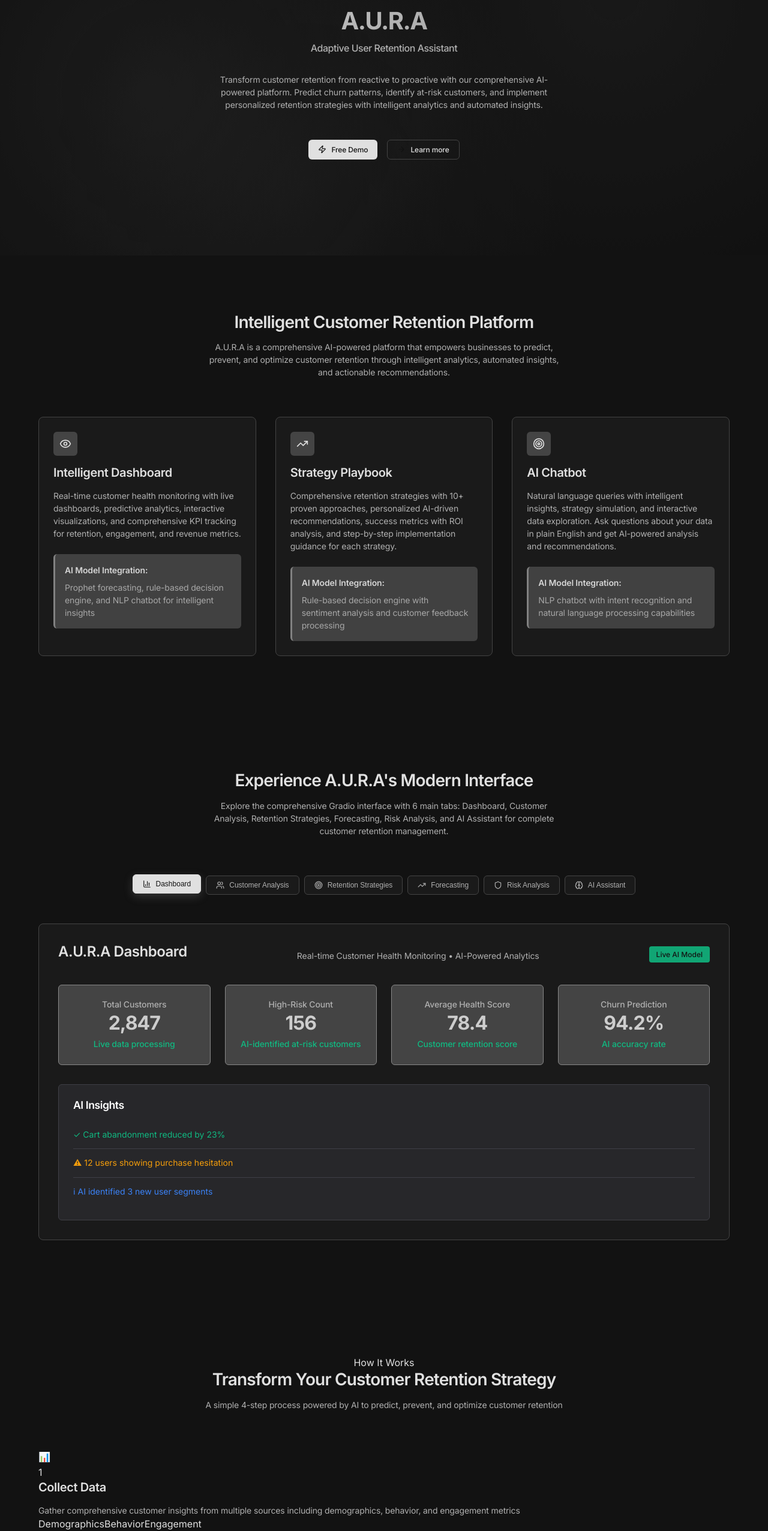
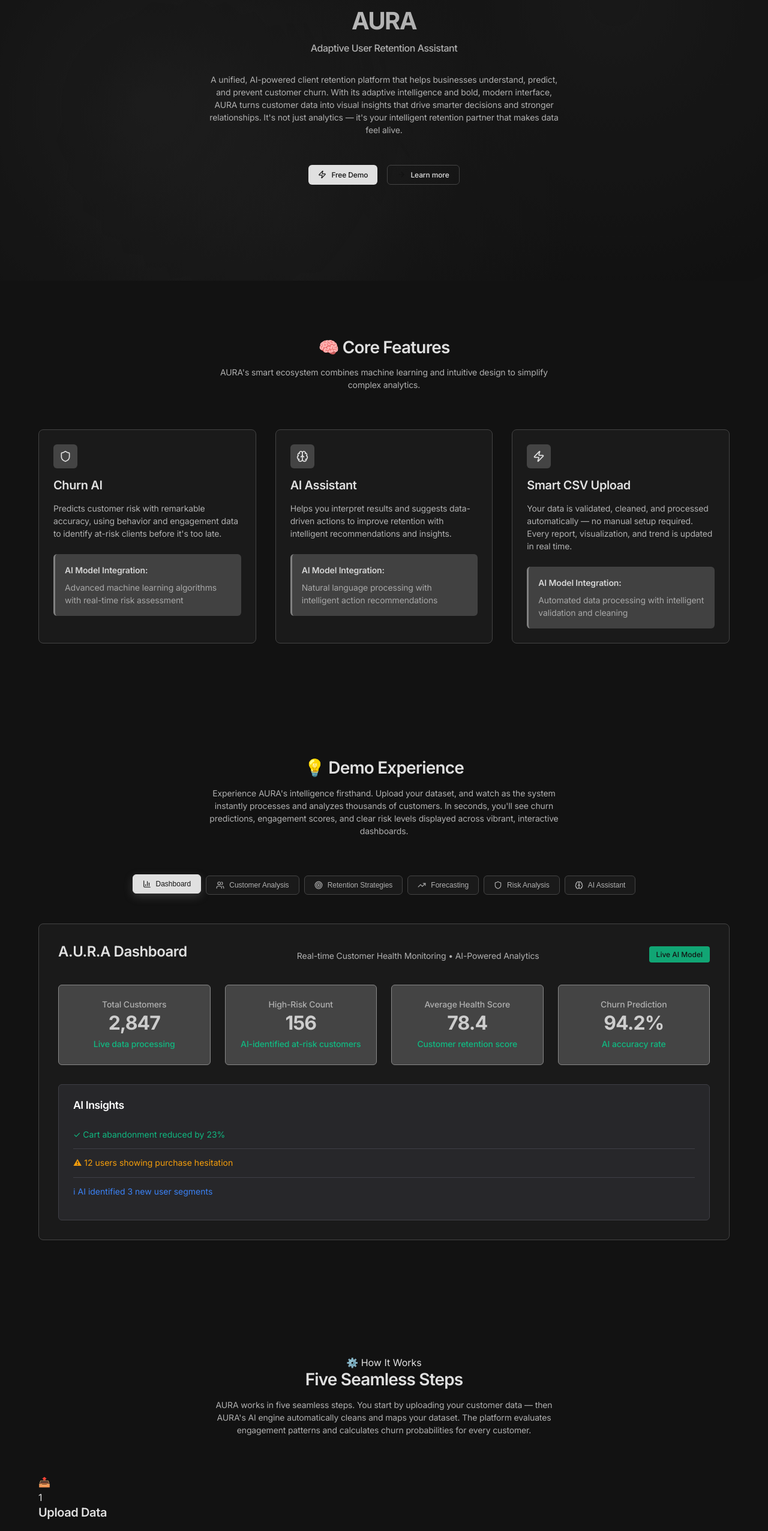
Before and after one commit to aya-archive/L, a React (Vite) app: page / in a window 1280 px wide. Shown: the part 180-2733 px from the top of the page at 60% size. Built offline with nearby package versions, Linux system fonts and the light colour scheme.

Commit message:
Remake page with new AURA Overview content and enhanced dramatic design

```diff
--- a/src/App.tsx
+++ b/src/App.tsx
@@ -161,13 +161,14 @@ function App() {
       <section id="hero" className="hero-section">
         <div className="container">
           <div className="hero-container">
-                   <h1 id="hero-title" className="hero-title">A.U.R.A</h1>
+                   <h1 id="hero-title" className="hero-title">AURA</h1>
                    <h2 id="hero-subtitle" className="hero-subtitle">Adaptive User Retention Assistant</h2>
                    <p id="hero-description" className="hero-description">
-                     Transform customer retention from reactive to proactive with our comprehensive
-                     AI-powered platform. Predict churn patterns, identify at-risk customers, and
-                     implement personalized retention strategies with intelligent analytics and
-                     automated insights.
+                     A unified, AI-powered client retention platform that helps businesses understand,
+                     predict, and prevent customer churn. With its adaptive intelligence and bold,
+                     modern interface, AURA turns customer data into visual insights that drive smarter
+                     decisions and stronger relationships. It's not just analytics — it's your
+                     intelligent retention partner that makes data feel alive.
                    </p>
           <div id="hero-buttons" className="hero-buttons">
             <button id="request-demo-btn" className="btn-primary" onClick={() => window.open('https://huggingface.co/spaces/AURArkiv/A4LABS', '_blank')}>
@@ -189,60 +190,55 @@ function App() {
         <div className="container">
           <div className="features-container">
                    <div id="features-header" className="section-header">
-                     <h2 id="features-title" className="section-title">Intelligent Customer Retention Platform</h2>
+                     <h2 id="features-title" className="section-title">🧠 Core Features</h2>
                      <p id="features-description" className="section-description">
-                       A.U.R.A is a comprehensive AI-powered platform that empowers businesses to predict,
-                       prevent, and optimize customer retention through intelligent analytics, automated
-                       insights, and actionable recommendations.
+                       AURA's smart ecosystem combines machine learning and intuitive design to simplify complex analytics.
                      </p>
                    </div>
 
           <div id="features-grid" className="features-grid">
                      <div id="feature-1" className="feature-card">
                        <div className="feature-icon-container">
-                         <Eye className="feature-icon" />
+                         <Shield className="feature-icon" />
                        </div>
-                       <h3 id="feature-1-title" className="feature-title">Intelligent Dashboard</h3>
+                       <h3 id="feature-1-title" className="feature-title">Churn AI</h3>
                        <p id="feature-1-description" className="feature-description">
-                         Real-time customer health monitoring with live dashboards, predictive analytics,
-                         interactive visualizations, and comprehensive KPI tracking for retention,
-                         engagement, and revenue metrics.
+                         Predicts customer risk with remarkable accuracy, using behavior and engagement data
+                         to identify at-risk clients before it's too late.
                        </p>
                        <div id="feature-1-ai" className="ai-integration">
                          <p className="ai-label">AI Model Integration:</p>
-                         <p className="ai-details">Prophet forecasting, rule-based decision engine, and NLP chatbot for intelligent insights</p>
+                         <p className="ai-details">Advanced machine learning algorithms with real-time risk assessment</p>
                        </div>
                      </div>
 
                      <div id="feature-2" className="feature-card">
                        <div className="feature-icon-container">
-                         <TrendingUp className="feature-icon" />
+                         <Brain className="feature-icon" />
                        </div>
-                       <h3 id="feature-2-title" className="feature-title">Strategy Playbook</h3>
+                       <h3 id="feature-2-title" className="feature-title">AI Assistant</h3>
                        <p id="feature-2-description" className="feature-description">
-                         Comprehensive retention strategies with 10+ proven approaches, personalized
-                         AI-driven recommendations, success metrics with ROI analysis, and step-by-step
-                         implementation guidance for each strategy.
+                         Helps you interpret results and suggests data-driven actions to improve retention
+                         with intelligent recommendations and insights.
                        </p>
                        <div id="feature-2-ai" className="ai-integration">
                          <p className="ai-label">AI Model Integration:</p>
-                         <p className="ai-details">Rule-based decision engine with sentiment analysis and customer feedback processing</p>
+                         <p className="ai-details">Natural language processing with intelligent action recommendations</p>
                        </div>
                      </div>
 
                      <div id="feature-3" className="feature-card">
                        <div className="feature-icon-container">
-                         <Target className="feature-icon" />
+                         <Zap className="feature-icon" />
                        </div>
-                       <h3 id="feature-3-title" className="feature-title">AI Chatbot</h3>
+                       <h3 id="feature-3-title" className="feature-title">Smart CSV Upload</h3>
                        <p id="feature-3-description" className="feature-description">
-                         Natural language queries with intelligent insights, strategy simulation,
-                         and interactive data exploration. Ask questions about your data in plain
-                         English and get AI-powered analysis and recommendations.
+                         Your data is validated, cleaned, and processed automatically — no manual setup required.
+                         Every report, visualization, and trend is updated in real time.
                        </p>
                        <div id="feature-3-ai" className="ai-integration">
                          <p className="ai-label">AI Model Integration:</p>
-                         <p className="ai-details">NLP chatbot with intent recognition and natural language processing capabilities</p>
+                         <p className="ai-details">Automated data processing with intelligent validation and cleaning</p>
                        </div>
                      </div>
 
@@ -256,11 +252,12 @@ function App() {
         <div className="container">
           <div className="demo-container">
                    <div id="demo-header" className="section-header">
-                     <h2 id="demo-title" className="section-title">Experience A.U.R.A's Modern Interface</h2>
+                     <h2 id="demo-title" className="section-title">💡 Demo Experience</h2>
                      <p id="demo-description" className="section-description">
-                       Explore the comprehensive Gradio interface with 6 main tabs: Dashboard, Customer Analysis,
-                       Retention Strategies, Forecasting, Risk Analysis, and AI Assistant for complete
-                       customer retention management.
+                       Experience AURA's intelligence firsthand. Upload your dataset, and watch as the system
+                       instantly processes and analyzes thousands of customers. In seconds, you'll see churn
+                       predictions, engagement scores, and clear risk levels displayed across vibrant,
+                       interactive dashboards.
                      </p>
                    </div>
 
@@ -352,27 +349,29 @@ function App() {
           <div className="how-it-works-container">
           <div id="how-it-works-header" className="section-header">
               <div className="section-badge">
-                <span className="badge-text">How It Works</span>
+                <span className="badge-text">⚙️ How It Works</span>
               </div>
-              <h2 id="how-it-works-title" className="section-title">Transform Your Customer Retention Strategy</h2>
+              <h2 id="how-it-works-title" className="section-title">Five Seamless Steps</h2>
             <p id="how-it-works-description" className="section-description">
-                A simple 4-step process powered by AI to predict, prevent, and optimize customer retention
+                AURA works in five seamless steps. You start by uploading your customer data — then AURA's AI engine
+                automatically cleans and maps your dataset. The platform evaluates engagement patterns and calculates
+                churn probabilities for every customer.
               </p>
             </div>
 
             <div id="steps-grid" className="steps-grid">
               <div id="step-1" className="step-card">
                 <div className="step-header">
-                  <div className="step-icon">📊</div>
+                  <div className="step-icon">📤</div>
                   <div className="step-number">1</div>
             </div>
                 <div className="step-content">
-                  <h3 className="step-title">Collect Data</h3>
-                  <p className="step-description">Gather comprehensive customer insights from multiple sources including demographics, behavior, and engagement metrics</p>
+                  <h3 className="step-title">Upload Data</h3>
+                  <p className="step-description">Start by uploading your customer data — AURA's AI engine automatically cleans and maps your dataset</p>
                   <div className="step-features">
-                    <span className="feature-tag">Demographics</span>
-                    <span className="feature-tag">Behavior</span>
-                    <span className="feature-tag">Engagement</span>
+                    <span className="feature-tag">Smart Upload</span>
+                    <span className="feature-tag">Auto Clean</span>
+                    <span className="feature-tag">Data Mapping</span>
             </div>
             </div>
           </div>
@@ -383,44 +382,60 @@ function App() {
                   <div className="step-number">2</div>
                 </div>
                 <div className="step-content">
-                  <h3 className="step-title">Predict Churn</h3>
-                  <p className="step-description">Advanced AI models analyze patterns and identify at-risk customers before they leave</p>
+                  <h3 className="step-title">Evaluate Patterns</h3>
+                  <p className="step-description">The platform evaluates engagement patterns and calculates churn probabilities for every customer</p>
                   <div className="step-features">
-                    <span className="feature-tag">AI Analysis</span>
-                    <span className="feature-tag">Risk Scoring</span>
-                    <span className="feature-tag">Early Detection</span>
+                    <span className="feature-tag">Pattern Analysis</span>
+                    <span className="feature-tag">Churn Probability</span>
+                    <span className="feature-tag">Engagement Metrics</span>
                   </div>
                 </div>
               </div>
 
               <div id="step-3" className="step-card">
                 <div className="step-header">
-                  <div className="step-icon">⚡</div>
+                  <div className="step-icon">📊</div>
                   <div className="step-number">3</div>
                 </div>
                 <div className="step-content">
-                  <h3 className="step-title">Generate Strategies</h3>
-                  <p className="step-description">AI-powered recommendation engine creates personalized retention plans tailored to each customer</p>
+                  <h3 className="step-title">Generate Dashboards</h3>
+                  <p className="step-description">It then generates dynamic dashboards that visualize performance, risk, and retention health</p>
                   <div className="step-features">
-                    <span className="feature-tag">Personalized</span>
-                    <span className="feature-tag">Automated</span>
-                    <span className="feature-tag">Targeted</span>
+                    <span className="feature-tag">Dynamic Visuals</span>
+                    <span className="feature-tag">Performance Metrics</span>
+                    <span className="feature-tag">Risk Visualization</span>
                   </div>
                 </div>
               </div>
 
               <div id="step-4" className="step-card">
                 <div className="step-header">
-                  <div className="step-icon">🎯</div>
+                  <div className="step-icon">🧠</div>
                   <div className="step-number">4</div>
                 </div>
                 <div className="step-content">
-                  <h3 className="step-title">Retain Customers</h3>
-                  <p className="step-description">Implement targeted interventions and personalized experiences to prevent churn and boost retention</p>
+                  <h3 className="step-title">AI Interpretation</h3>
+                  <p className="step-description">AURA's assistant interprets your data, summarizing patterns and offering intelligent recommendations</p>
                   <div className="step-features">
-                    <span className="feature-tag">Interventions</span>
-                    <span className="feature-tag">Personalization</span>
-                    <span className="feature-tag">Retention</span>
+                    <span className="feature-tag">Data Interpretation</span>
+                    <span className="feature-tag">Pattern Summary</span>
+                    <span className="feature-tag">Smart Recommendations</span>
+                  </div>
+                </div>
+              </div>
+
+              <div id="step-5" className="step-card">
+                <div className="step-header">
+                  <div className="step-icon">🎯</div>
+                  <div className="step-number">5</div>
+                </div>
+                <div className="step-content">
+                  <h3 className="step-title">Act with Confidence</h3>
+                  <p className="step-description">Finally, AURA helps you act with confidence by providing actionable insights and intelligent recommendations</p>
+                  <div className="step-features">
+                    <span className="feature-tag">Actionable Insights</span>
+                    <span className="feature-tag">Confident Decisions</span>
+                    <span className="feature-tag">Intelligent Actions</span>
                   </div>
               </div>
             </div>
@@ -434,11 +449,11 @@ function App() {
         <div className="container">
           <div className="benefits-container">
                    <div id="benefits-header" className="section-header">
-                     <h2 id="benefits-title" className="section-title">Comprehensive Customer Retention Platform</h2>
+                     <h2 id="benefits-title" className="section-title">✨ Why Choose AURA</h2>
                      <p id="benefits-description" className="section-description">
-                       A.U.R.A provides everything you need for intelligent customer retention:
-                       real-time monitoring, predictive analytics, strategy recommendations,
-                       and automated insights in one integrated platform.
+                       AURA merges automation, analytics, and art into a single experience. It's designed for businesses
+                       that want to act before customers leave — not after. With an adaptive AI core, vibrant visuals,
+                       and real-time intelligence, AURA makes customer retention a creative, data-driven journey.
                      </p>
                    </div>
 
@@ -447,10 +462,9 @@ function App() {
 
 
           <div id="cta-section" className="cta-section">
-            <h2 id="cta-title" className="cta-title">Ready to Experience A.U.R.A?</h2>
+            <h2 id="cta-title" className="cta-title">Ready to Experience AURA?</h2>
             <p id="cta-description" className="cta-description">
-              Get started with A.U.R.A's comprehensive customer retention platform featuring intelligent dashboards,
-              AI-powered analytics, and automated insights for your business.
+              Whether you're analyzing churn or exploring growth potential, AURA transforms insight into action — beautifully.
             </p>
             <ul id="cta-features" className="cta-features">
               <li id="cta-feature-2" className="cta-feature">✓ AI Chatbot Assistant</li>
@@ -473,9 +487,10 @@ function App() {
               <h3 id="footer-company-name" className="footer-title">A.U.R.A</h3>
               <p id="footer-company-tagline" className="footer-tagline">Adaptive User Retention Assistant</p>
               <p id="footer-company-description" className="footer-description">
-                A comprehensive AI-powered platform that empowers businesses to predict, prevent,
-                and optimize customer retention through intelligent analytics, automated insights,
-                and actionable recommendations.
+                A unified, AI-powered client retention platform that helps businesses understand,
+                predict, and prevent customer churn. With its adaptive intelligence and bold,
+                modern interface, AURA turns customer data into visual insights that drive smarter
+                decisions and stronger relationships.
               </p>
             </div>
 
--- a/src/index.css
+++ b/src/index.css
@@ -1324,18 +1324,31 @@ p {
 /* Section Badge */
 .section-badge {
   display: inline-block;
-  margin-bottom: 1rem;
+  margin-bottom: 1.5rem;
 }
 
 .badge-text {
-  background: linear-gradient(135deg, #6366F1, #8B5CF6);
+  background: linear-gradient(135deg, #6366F1, #8B5CF6, #EC4899);
   color: white;
-  padding: 0.5rem 1rem;
-  border-radius: 20px;
-  font-size: 0.875rem;
-  font-weight: 600;
+  padding: 0.75rem 1.5rem;
+  border-radius: 25px;
+  font-size: 0.9rem;
+  font-weight: 700;
   text-transform: uppercase;
-  letter-spacing: 0.5px;
+  letter-spacing: 1px;
+  box-shadow: 0 8px 25px rgba(99, 102, 241, 0.3);
+  border: 2px solid rgba(255, 255, 255, 0.1);
+  backdrop-filter: blur(10px);
+  animation: pulse-glow 3s ease-in-out infinite;
+}
+
+@keyframes pulse-glow {
+  0%, 100% {
+    box-shadow: 0 8px 25px rgba(99, 102, 241, 0.3);
+  }
+  50% {
+    box-shadow: 0 12px 35px rgba(99, 102, 241, 0.5);
+  }
 }
 
 /* Steps Grid Styles */
@@ -1350,20 +1363,23 @@ p {
 }
 
 .step-card {
-  background: linear-gradient(135deg, rgba(59, 130, 246, 0.1), rgba(37, 99, 235, 0.05));
-  border: 1px solid rgba(59, 130, 246, 0.2);
-  border-radius: 16px;
-  padding: 2rem;
-  transition: all 0.4s cubic-bezier(0.175, 0.885, 0.32, 1.275);
+  background: linear-gradient(135deg, rgba(59, 130, 246, 0.15), rgba(37, 99, 235, 0.08));
+  border: 2px solid rgba(59, 130, 246, 0.3);
+  border-radius: 20px;
+  padding: 2.5rem;
+  transition: all 0.5s cubic-bezier(0.175, 0.885, 0.32, 1.275);
   position: relative;
   overflow: hidden;
   animation: fadeInUp 0.8s ease-out;
+  backdrop-filter: blur(15px);
+  box-shadow: 0 10px 30px rgba(59, 130, 246, 0.1);
 }
 
 .step-card:nth-child(1) { animation-delay: 0.1s; }
 .step-card:nth-child(2) { animation-delay: 0.2s; }
 .step-card:nth-child(3) { animation-delay: 0.3s; }
 .step-card:nth-child(4) { animation-delay: 0.4s; }
+.step-card:nth-child(5) { animation-delay: 0.5s; }
 
 .step-card::before {
   content: '';
@@ -1382,10 +1398,10 @@ p {
 }
 
 .step-card:hover {
-  transform: translateY(-8px);
-  background: linear-gradient(135deg, rgba(59, 130, 246, 0.15), rgba(37, 99, 235, 0.08));
-  border-color: rgba(59, 130, 246, 0.4);
-  box-shadow: 0 20px 40px rgba(59, 130, 246, 0.15);
+  transform: translateY(-12px) scale(1.02);
+  background: linear-gradient(135deg, rgba(59, 130, 246, 0.25), rgba(37, 99, 235, 0.15));
+  border-color: rgba(59, 130, 246, 0.6);
+  box-shadow: 0 25px 50px rgba(59, 130, 246, 0.25);
 }
 
 .step-header {
```
Lines whose indentation alone changed are shown as unchanged.
